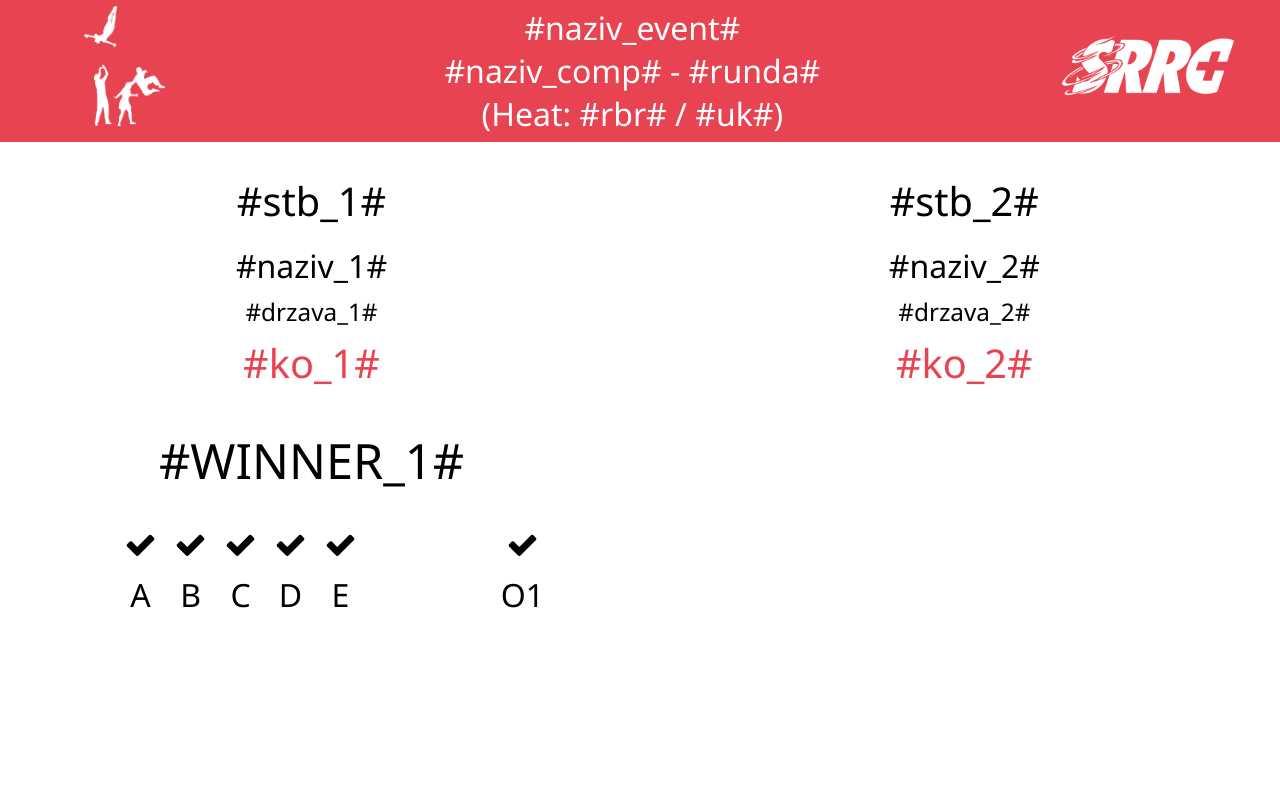
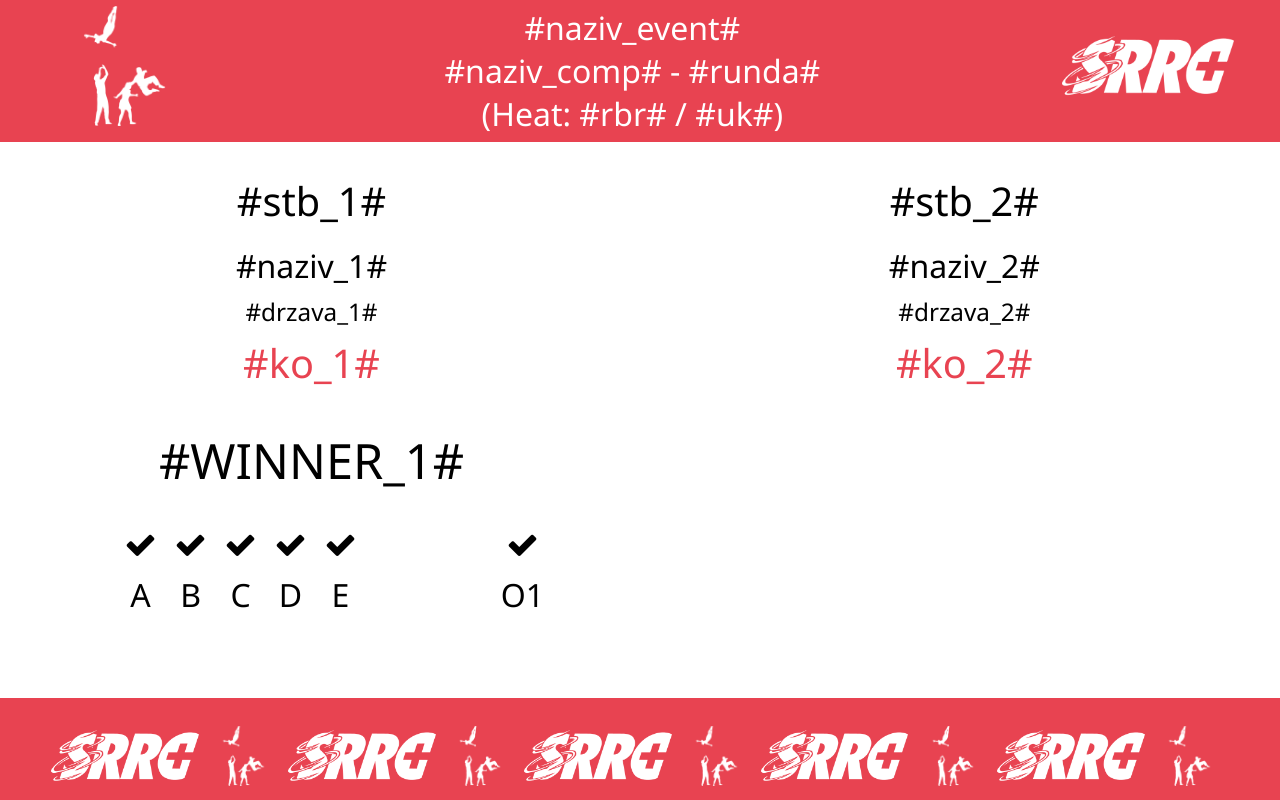
Before and after one commit to ragu89/beamer-srrc-cs17, a plain HTML site: page runda_2.htm in a window 1280 px wide. Drawn offline with Linux system fonts and the light colour scheme.

Commit message:
Add a footer on the page runda_2.htm.

```diff
--- a/css/style-cs18.css
+++ b/css/style-cs18.css
@@ -104,6 +104,27 @@ h1 {
     margin:0;
     font-size: 2rem;
 }
+
+/*********************************************************************************/
+/* Footer */
+/*********************************************************************************/
+
+.footer {
+    position: absolute;
+    right: 0;
+    bottom: 0;
+    left: 0;
+    padding: 1rem;
+    background-color: #e84351;
+    color:#FFF;
+    text-align: center;
+    height: 70px;
+  }
+
+  .footer-logo {
+      height:60px;
+      margin-top:12px;
+  }
 
 /*********************************************************************************/
 /* Heat for qualif */
--- a/runda_2.htm
+++ b/runda_2.htm
@@ -205,6 +205,20 @@ setTimeout('sdt()',800);
 	<!-- end floor2 -->
 
             </div><!-- end row -->
+
+            <div class="footer">
+                    <img src="./img-cs18/logo-srrc-white.png" class="footer-logo" />
+                    <img src="./img-cs18/logo-championnat-white-header.png" class="footer-logo" />
+                    <img src="./img-cs18/logo-srrc-white.png" class="footer-logo" />
+                    <img src="./img-cs18/logo-championnat-white-header.png" class="footer-logo" />
+                    <img src="./img-cs18/logo-srrc-white.png" class="footer-logo" />
+                    <img src="./img-cs18/logo-championnat-white-header.png" class="footer-logo" />
+                    <img src="./img-cs18/logo-srrc-white.png" class="footer-logo" />
+                    <img src="./img-cs18/logo-championnat-white-header.png" class="footer-logo" />
+                    <img src="./img-cs18/logo-srrc-white.png" class="footer-logo" />
+                    <img src="./img-cs18/logo-championnat-white-header.png" class="footer-logo" />
+            </div>
+
         </div><!-- end mainArea -->
     </body>
 </html>
```
Also changed, not shown: css/fontello.css (line endings or trailing spaces), 1 other file.
